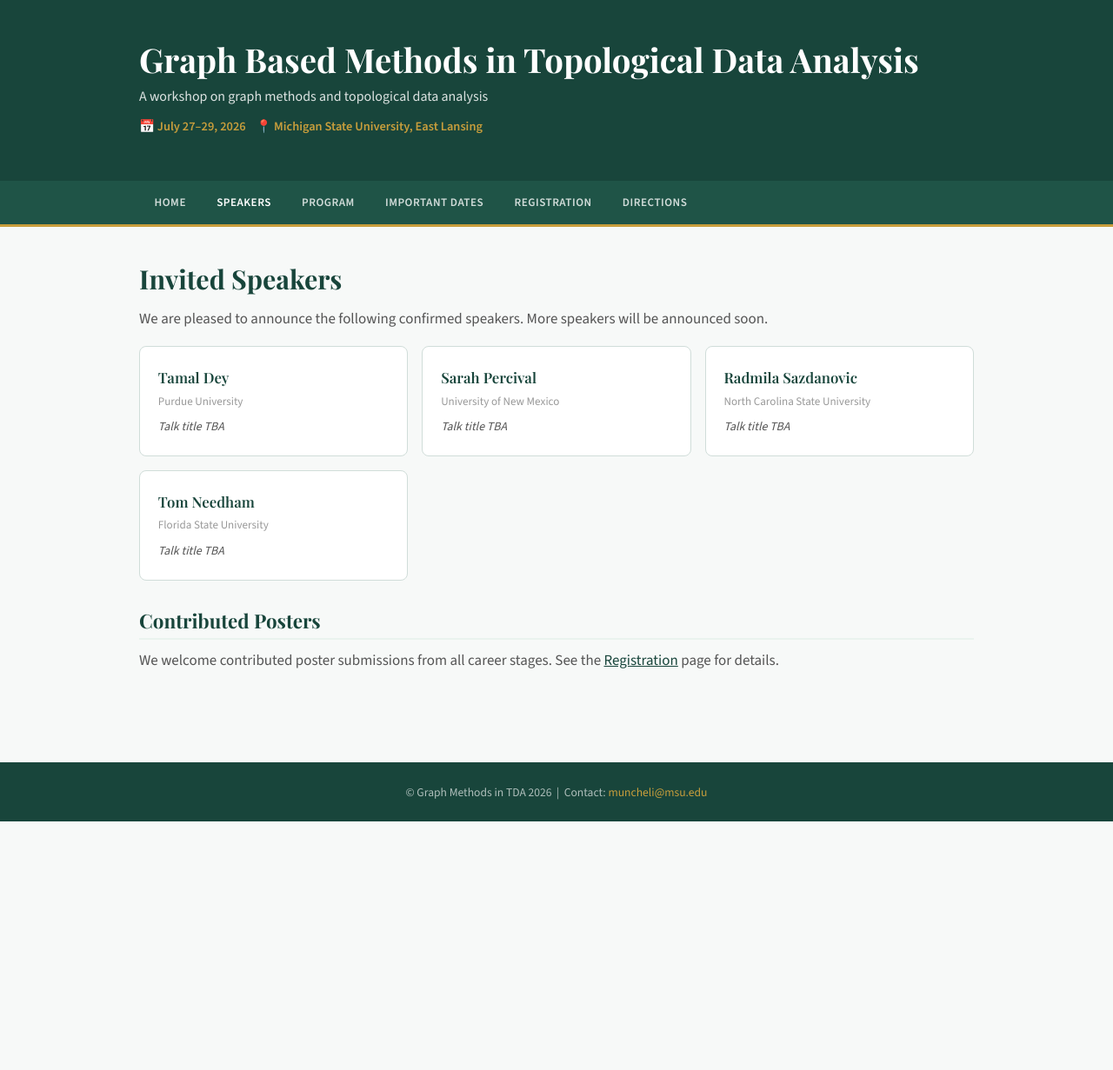
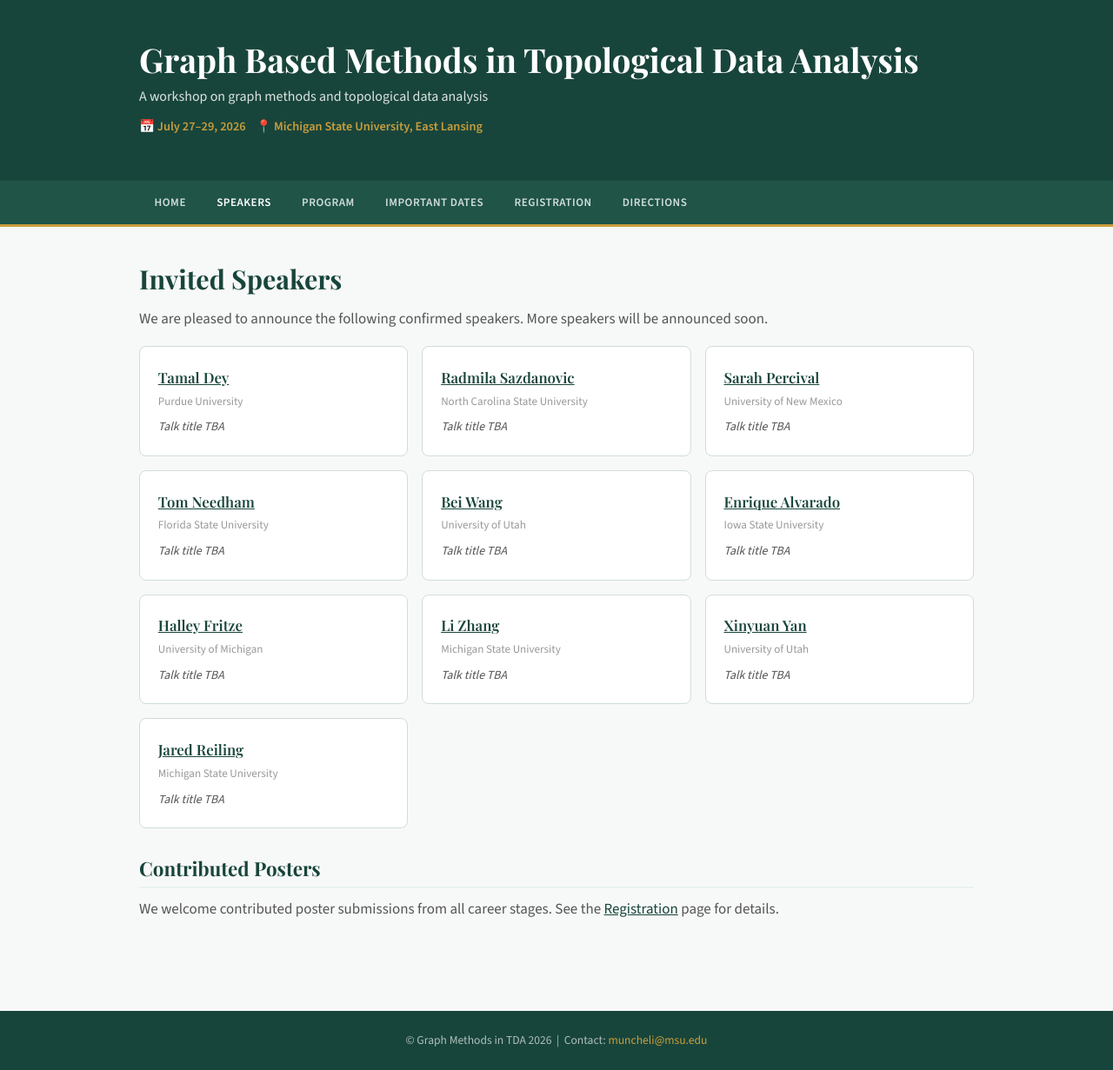
Before and after one commit to MunchLab/graph-methods-tda, a Jekyll site: the page built from speakers.md, in a window 1280 px wide. Shown: the whole page at 87% size. Built offline with Jekyll 4.4.1, drawn with Linux system fonts in a browser that asks for light colours; before the commit the page ends 945 px from its top, so only the background shows below that.

Commit message:
Added speakers
Co-authored-by: Copilot <copilot@github.com>

```diff
--- a/speakers.md
+++ b/speakers.md
@@ -9,12 +9,17 @@ We are pleased to announce the following confirmed speakers. More speakers will
 
 <div class="speaker-grid">
 
-  <div class="speaker-card"><div class="name">Tamal Dey</div><div class="affil">Purdue University</div><div class="talk">Talk title TBA</div></div>
-  <div class="speaker-card"><div class="name">Sarah Percival</div><div class="affil">University of New Mexico</div><div class="talk">Talk title TBA</div></div>
-  <div class="speaker-card"><div class="name">Radmila Sazdanovic</div><div class="affil">North Carolina State University</div><div class="talk">Talk title TBA</div></div>
-  <div class="speaker-card"><div class="name">Tom Needham</div><div class="affil">Florida State University</div><div class="talk">Talk title TBA</div></div>
-  <!-- <div class="speaker-card"><div class="name">Speaker Name</div><div class="affil">University / Institution</div><div class="talk">Talk title TBA</div></div>
-  <div class="speaker-card"><div class="name">Speaker Name</div><div class="affil">University / Institution</div><div class="talk">Talk title TBA</div></div> -->
+  <div class="speaker-card"><div class="name"><a href="https://www.cs.purdue.edu/homes/tamaldey/" target="_blank" rel="noopener noreferrer">Tamal Dey</a></div><div class="affil">Purdue University</div><div class="talk">Talk title TBA</div></div>
+  <div class="speaker-card"><div class="name"><a href="https://radmila.org/" target="_blank" rel="noopener noreferrer">Radmila Sazdanovic</a></div><div class="affil">North Carolina State University</div><div class="talk">Talk title TBA</div></div>
+  <div class="speaker-card"><div class="name"><a href="https://www.math.unm.edu/~sarah/" target="_blank" rel="noopener noreferrer">Sarah Percival</a></div><div class="affil">University of New Mexico</div><div class="talk">Talk title TBA</div></div>
+  <div class="speaker-card"><div class="name"><a href="https://www.tomneedham.com/" target="_blank" rel="noopener noreferrer">Tom Needham</a></div><div class="affil">Florida State University</div><div class="talk">Talk title TBA</div></div>
+  <div class="speaker-card"><div class="name"><a href="https://www.sci.utah.edu/~beiwang/" target="_blank" rel="noopener noreferrer">Bei Wang</a></div><div class="affil">University of Utah</div><div class="talk">Talk title TBA</div></div>
+  <div class="speaker-card"><div class="name"><a href="https://sites.google.com/view/enriquegalvarado" target="_blank" rel="noopener noreferrer">Enrique Alvarado</a></div><div class="affil">Iowa State University</div><div class="talk">Talk title TBA</div></div>
+  <div class="speaker-card"><div class="name"><a href="https://hfr1tz3.github.io/" target="_blank" rel="noopener noreferrer">Halley Fritze</a></div><div class="affil">University of Michigan</div><div class="talk">Talk title TBA</div></div>
+  <div class="speaker-card"><div class="name"><a href="https://broad.msu.edu/profile/zhan2070/" target="_blank" rel="noopener noreferrer">Li Zhang</a></div><div class="affil">Michigan State University</div><div class="talk">Talk title TBA</div></div>
+  <div class="speaker-card"><div class="name"><a href="https://xinyuanryanyan.github.io/" target="_blank" rel="noopener noreferrer">Xinyuan Yan</a></div><div class="affil">University of Utah</div><div class="talk">Talk title TBA</div></div>
+  <div class="speaker-card"><div class="name"><a href="https://jreiling1.github.io/" target="_blank" rel="noopener noreferrer">Jared Reiling</a></div><div class="affil">Michigan State University</div><div class="talk">Talk title TBA</div></div>
+  <!-- <div class="speaker-card"><div class="name">Speaker Name</div><div class="affil">University / Institution</div><div class="talk">Talk title TBA</div></div> -->
 </div>
 
 ## Contributed Posters
```
